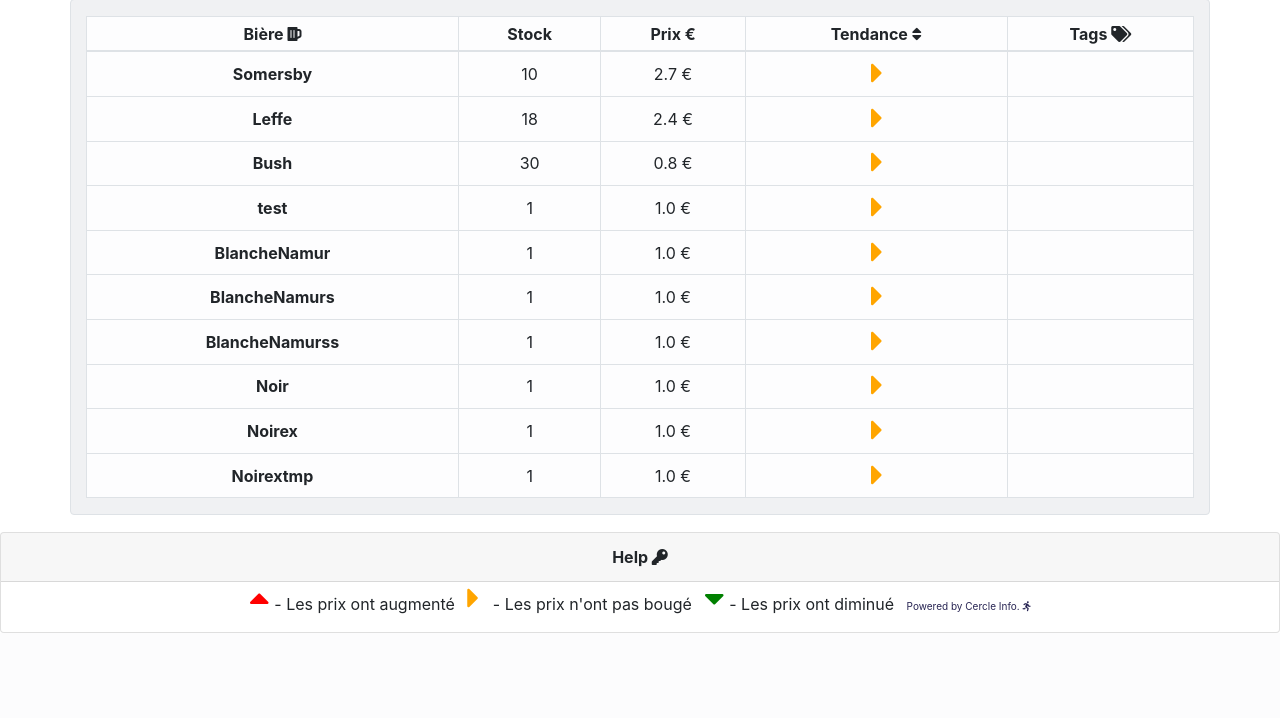
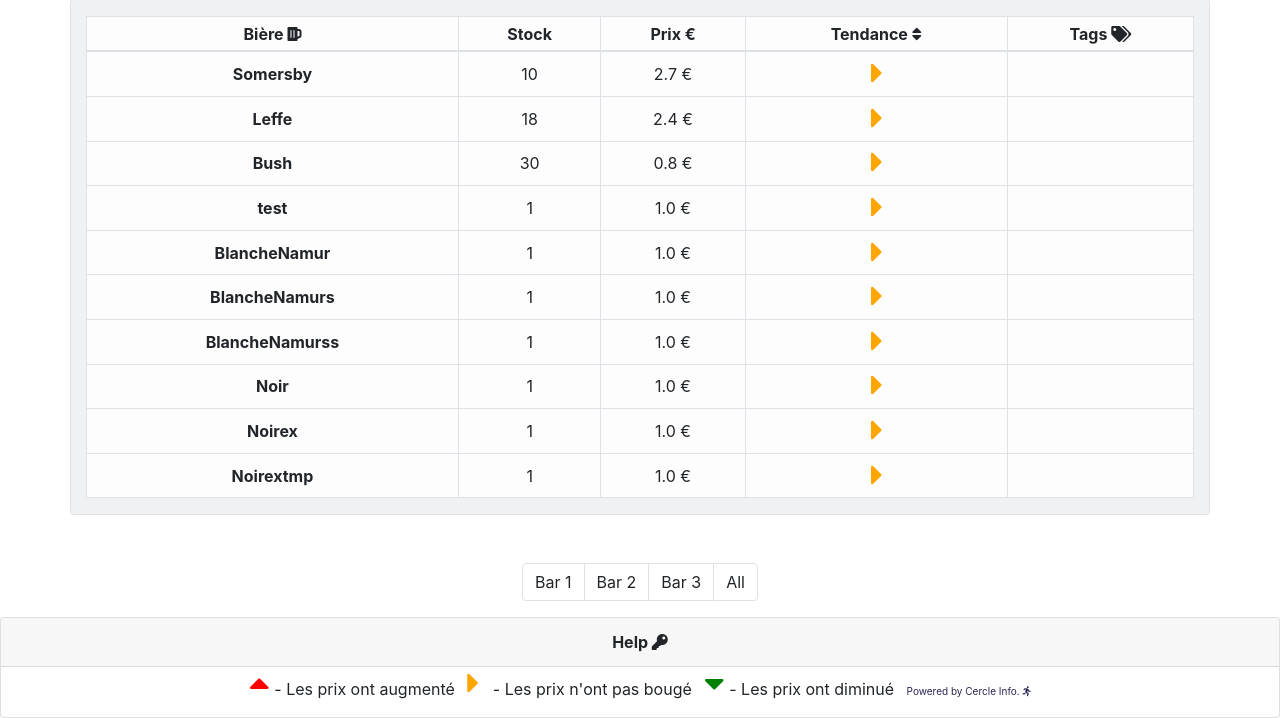
Before and after one commit to hugojcqs/Boursiere, a Django app: page /stock_page/ in a window 1280 px wide. Shown: the part 167-885 px from the top of the page. Before the commit the page ends 800 px from the top, so only its background shows below. Run offline with Django 3.2, Linux system fonts and the light colour scheme; data comes from the database, SQL or seed files in the repository; both versions use the stored data as it was after the commit; some libraries are stand-ins or nearby versions.

Commit message:
remove fixed-bottom

```diff
--- a/BoursiereDjango/templates/stock_page.html
+++ b/BoursiereDjango/templates/stock_page.html
@@ -84,7 +84,7 @@
 </nav>
 
 
- <footer id="page-footer" class="page-footer fixed-bottom">
+ <footer id="page-footer" class="page-footer">
     <div class="card text-center">
         <div class="card-header text-center" style="font-weight: bold;">Help <i class="fas fa-key"></i></div>
           <ul class="list-inline">
```
Also changed, not shown: BoursiereDjango/db.sqlite3.
